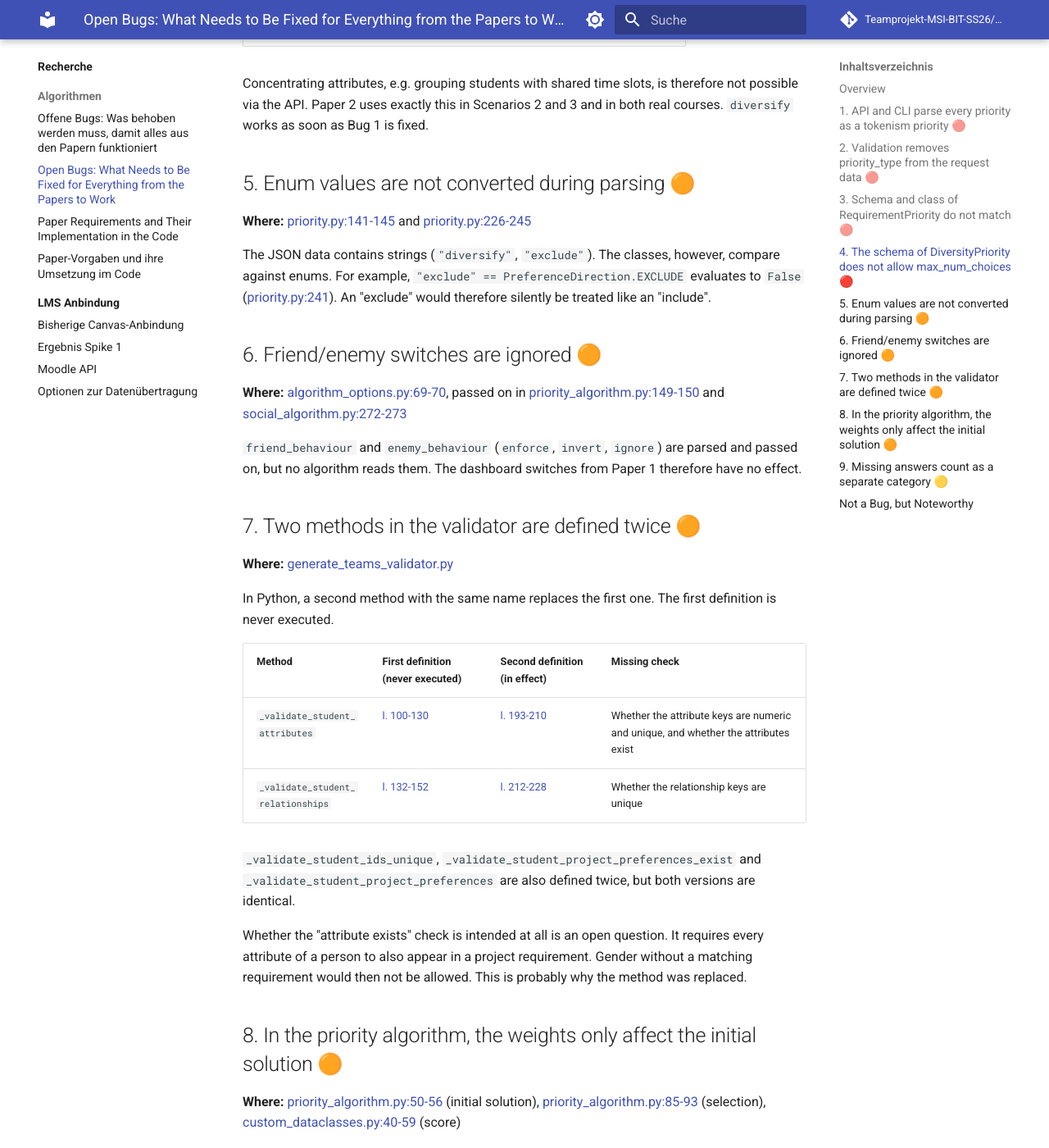
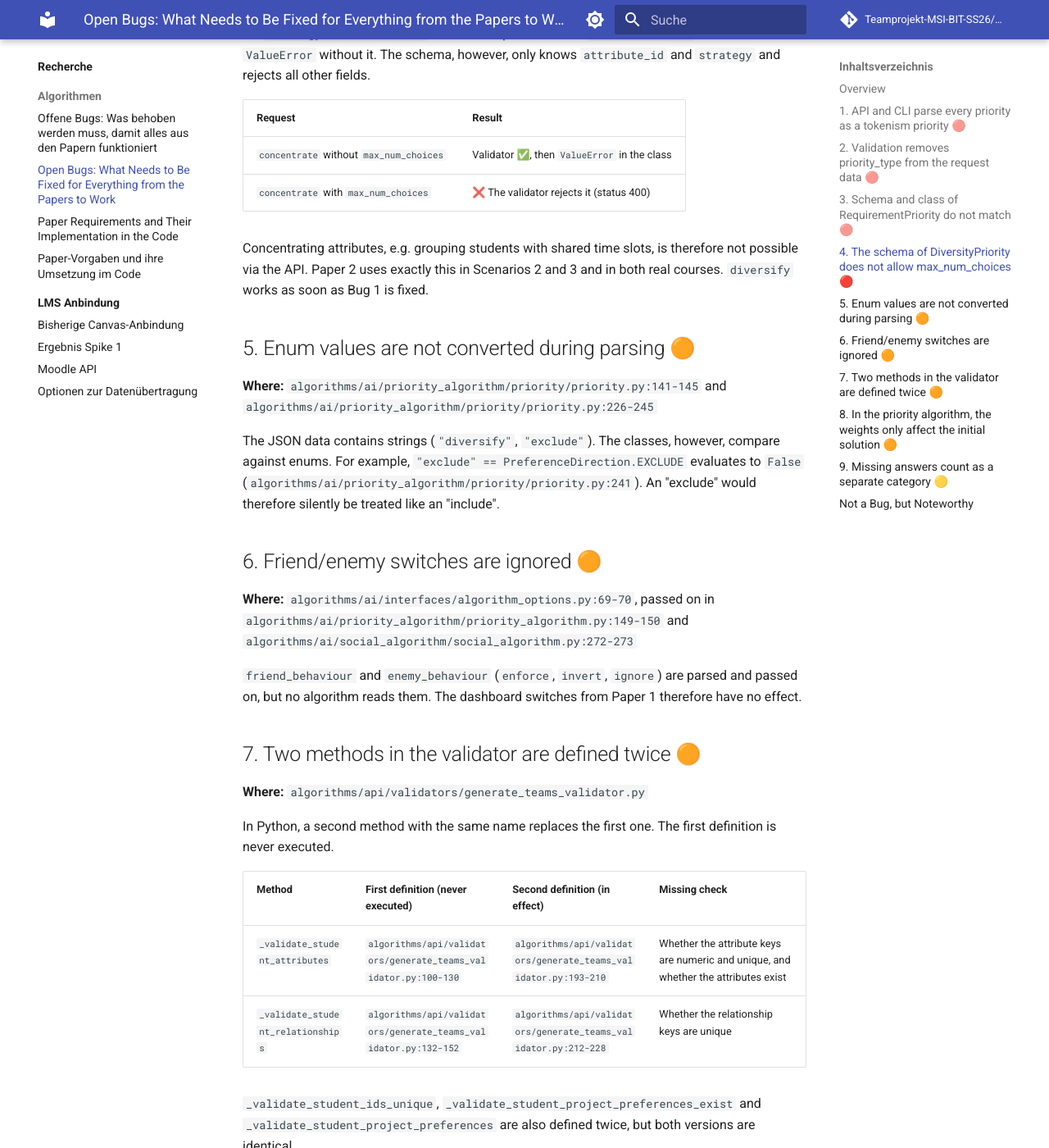
Before and after one commit to Teamprojekt-MSI-BIT-SS26/documentation, an MkDocs documentation site: the page built from docs/recherche/Algorithmen/BUGS_EN.md, in a window 1280 px wide and 1400 px high, scrolled down 3268 px. Shown: the whole window at 82% size. Built offline with MkDocs 1.6.1 and Material for MkDocs 9.7.7, drawn with Linux system fonts in a browser that asks for light colours; comment, search, counter and statistics services are not loaded; some of the changed text lies outside the part shown.

Commit message:
Remove false relative links

```diff
--- a/docs/recherche/Algorithmen/BUGS_EN.md
+++ b/docs/recherche/Algorithmen/BUGS_EN.md
@@ -1,4 +1,7 @@
 # Open Bugs: What Needs to Be Fixed for Everything from the Papers to Work
+
+!!! note "Code references"
+    Paths such as `algorithms/ai/priority_algorithm/scoring.py:38-50` refer to the **Teamable-Analytics/algorithms** repository (snapshot: commit `e731bd7`).
 
 Found by reading the code, not by running it. As of: 2026-10-20.
 Which paper requirement is affected in each case is listed in [PAPER_UMSETZUNG.md](PAPER_UMSETZUNG.md).
@@ -25,7 +28,7 @@ Bugs 1 to 5 concern the same topic (parsing priorities) and should be fixed toge
 
 ## 1. API and CLI parse every priority as a tokenism priority 🔴
 
-**Where:** [algorithm_options.py:166-175](algorithms/ai/interfaces/algorithm_options.py#L166-L175)
+**Where:** `algorithms/ai/interfaces/algorithm_options.py:166-175`
 
 `PriorityAlgorithmOptions.parse_json` creates a `TokenizationPriority` object for every priority, regardless of which `priority_type` was sent.
 
@@ -35,23 +38,23 @@ Bugs 1 to 5 concern the same topic (parsing priorities) and should be fixed toge
 | `diversity` | `direction` missing → `TokenizationConstraintDirection(None)` → `ValueError` |
 | `project_requirement`, `project_preference`, `social_preference` | `strategy` missing → `DiversifyType(None)` → `ValueError` |
 
-Via the API, this results in status 500. The CLI ([runs/cli.py:52](runs/cli.py#L52)) is affected as well, because it calls the same method.
+Via the API, this results in status 500. The CLI (`runs/cli.py:52`) is affected as well, because it calls the same method.
 
 ## 2. Validation removes `priority_type` from the request data 🔴
 
-**Where:** [algorithm_options.py:224](algorithms/ai/interfaces/algorithm_options.py#L224)
+**Where:** `algorithms/ai/interfaces/algorithm_options.py:224`
 
-`validate_priority` calls `priority_data.pop("priority_type")` and thereby modifies the original dict. The data loader only makes a shallow copy of the data ([generate_teams_data_loader.py:42](algorithms/api/utils/generate_teams_data_loader.py#L42)), so the priority dicts are the same objects.
+`validate_priority` calls `priority_data.pop("priority_type")` and thereby modifies the original dict. The data loader only makes a shallow copy of the data (`algorithms/api/utils/generate_teams_data_loader.py:42`), so the priority dicts are the same objects.
 
 **Relation to Bug 1:** At the moment this is barely noticeable, because `parse_json` ignores the type anyway. But if only Bug 1 is fixed, `parse_json` no longer finds a `priority_type` and fails for **every** priority, including `tokenization`. Both bugs therefore have to be fixed together.
 
-**Consequence already visible today:** The API only logs the request after parsing ([generate_teams.py:30-37](algorithms/api/views/generate_teams.py#L30-L37)), using the same dict objects. As a result, `priority_type` is missing from every priority in the stored logs.
+**Consequence already visible today:** The API only logs the request after parsing (`algorithms/api/views/generate_teams.py:30-37`), using the same dict objects. As a result, `priority_type` is missing from every priority in the stored logs.
 
 The CLI is not affected, because it does not call the validator.
 
 ## 3. Schema and class of `RequirementPriority` do not match 🔴
 
-**Where:** [priority.py:197-222](algorithms/ai/priority_algorithm/priority/priority.py#L197-L222)
+**Where:** `algorithms/ai/priority_algorithm/priority/priority.py:197-222`
 
 The schema requires a **mandatory field** `criteria`, but the class has no fields and only the empty constructor `RequirementPriority()`:
 
@@ -62,13 +65,13 @@ The schema requires a **mandatory field** `criteria`, but the class has no field
 
 No request satisfies both places at the same time. At the moment, Bug 1 hides this problem.
 
-**In addition, `criteria` cannot be set per requirement via the API either:** `ProjectRequirement` does have a `criteria` field ([project/dataclass.py:19](algorithms/dataclasses/project/dataclass.py#L19)). However, the requirement schema in the validator only knows `attribute`, `operator` and `value` ([generate_teams_validator.py:281-289](algorithms/api/validators/generate_teams_validator.py#L281-L289)), and the serializer also only reads these three fields ([project/serializer.py:22-26](algorithms/dataclasses/project/serializer.py#L22-L26)).
+**In addition, `criteria` cannot be set per requirement via the API either:** `ProjectRequirement` does have a `criteria` field (`algorithms/dataclasses/project/dataclass.py:19`). However, the requirement schema in the validator only knows `attribute`, `operator` and `value` (`algorithms/api/validators/generate_teams_validator.py:281-289`), and the serializer also only reads these three fields (`algorithms/dataclasses/project/serializer.py:22-26`).
 
 Via the API, `someone_meets_requirement` (one person in the team is enough) therefore always applies. This is sufficient for the paper results, because *Project Coverage* in Paper 2 uses exactly this rule. The variants "everyone" (`everyone_meets_requirement`) and "n members" (`some_number_of_members_meet_requirement`), however, cannot be reached.
 
 ## 4. The schema of `DiversityPriority` does not allow `max_num_choices` 🔴
 
-**Where:** schema in [priority.py:186-194](algorithms/ai/priority_algorithm/priority/priority.py#L186-L194), check in [priority.py:147-152](algorithms/ai/priority_algorithm/priority/priority.py#L147-L152)
+**Where:** schema in `algorithms/ai/priority_algorithm/priority/priority.py:186-194`, check in `algorithms/ai/priority_algorithm/priority/priority.py:147-152`
 
 For `strategy: "concentrate"`, the class requires the field `max_num_choices` and fails with a `ValueError` without it. The schema, however, only knows `attribute_id` and `strategy` and rejects all other fields.
 
@@ -81,26 +84,26 @@ Concentrating attributes, e.g. grouping students with shared time slots, is ther
 
 ## 5. Enum values are not converted during parsing 🟠
 
-**Where:** [priority.py:141-145](algorithms/ai/priority_algorithm/priority/priority.py#L141-L145) and [priority.py:226-245](algorithms/ai/priority_algorithm/priority/priority.py#L226-L245)
+**Where:** `algorithms/ai/priority_algorithm/priority/priority.py:141-145` and `algorithms/ai/priority_algorithm/priority/priority.py:226-245`
 
-The JSON data contains strings (`"diversify"`, `"exclude"`). The classes, however, compare against enums. For example, `"exclude" == PreferenceDirection.EXCLUDE` evaluates to `False` ([priority.py:241](algorithms/ai/priority_algorithm/priority/priority.py#L241)). An "exclude" would therefore silently be treated like an "include".
+The JSON data contains strings (`"diversify"`, `"exclude"`). The classes, however, compare against enums. For example, `"exclude" == PreferenceDirection.EXCLUDE` evaluates to `False` (`algorithms/ai/priority_algorithm/priority/priority.py:241`). An "exclude" would therefore silently be treated like an "include".
 
 ## 6. Friend/enemy switches are ignored 🟠
 
-**Where:** [algorithm_options.py:69-70](algorithms/ai/interfaces/algorithm_options.py#L69-L70), passed on in [priority_algorithm.py:149-150](algorithms/ai/priority_algorithm/priority_algorithm.py#L149-L150) and [social_algorithm.py:272-273](algorithms/ai/social_algorithm/social_algorithm.py#L272-L273)
+**Where:** `algorithms/ai/interfaces/algorithm_options.py:69-70`, passed on in `algorithms/ai/priority_algorithm/priority_algorithm.py:149-150` and `algorithms/ai/social_algorithm/social_algorithm.py:272-273`
 
 `friend_behaviour` and `enemy_behaviour` (`enforce`, `invert`, `ignore`) are parsed and passed on, but no algorithm reads them. The dashboard switches from Paper 1 therefore have no effect.
 
 ## 7. Two methods in the validator are defined twice 🟠
 
-**Where:** [generate_teams_validator.py](algorithms/api/validators/generate_teams_validator.py)
+**Where:** `algorithms/api/validators/generate_teams_validator.py`
 
 In Python, a second method with the same name replaces the first one. The first definition is never executed.
 
 | Method | First definition (never executed) | Second definition (in effect) | Missing check |
 |---|---|---|---|
-| `_validate_student_attributes` | [l. 100-130](algorithms/api/validators/generate_teams_validator.py#L100-L130) | [l. 193-210](algorithms/api/validators/generate_teams_validator.py#L193-L210) | Whether the attribute keys are numeric and unique, and whether the attributes exist |
-| `_validate_student_relationships` | [l. 132-152](algorithms/api/validators/generate_teams_validator.py#L132-L152) | [l. 212-228](algorithms/api/validators/generate_teams_validator.py#L212-L228) | Whether the relationship keys are unique |
+| `_validate_student_attributes` | `algorithms/api/validators/generate_teams_validator.py:100-130` | `algorithms/api/validators/generate_teams_validator.py:193-210` | Whether the attribute keys are numeric and unique, and whether the attributes exist |
+| `_validate_student_relationships` | `algorithms/api/validators/generate_teams_validator.py:132-152` | `algorithms/api/validators/generate_teams_validator.py:212-228` | Whether the relationship keys are unique |
 
 `_validate_student_ids_unique`, `_validate_student_project_preferences_exist` and `_validate_student_project_preferences` are also defined twice, but both versions are identical.
 
@@ -108,7 +111,7 @@ Whether the "attribute exists" check is intended at all is an open question. It
 
 ## 8. In the priority algorithm, the weights only affect the initial solution 🟠
 
-**Where:** [priority_algorithm.py:50-56](algorithms/ai/priority_algorithm/priority_algorithm.py#L50-L56) (initial solution), [priority_algorithm.py:85-93](algorithms/ai/priority_algorithm/priority_algorithm.py#L85-L93) (selection), [custom_dataclasses.py:40-59](algorithms/ai/priority_algorithm/custom_dataclasses.py#L40-L59) (score)
+**Where:** `algorithms/ai/priority_algorithm/priority_algorithm.py:50-56` (initial solution), `algorithms/ai/priority_algorithm/priority_algorithm.py:85-93` (selection), `algorithms/ai/priority_algorithm/custom_dataclasses.py:40-59` (score)
 
 `PriorityAlgorithmOptions` inherits all options from `WeightAlgorithmOptions`, e.g. `preference_weight`. These weights, however, are only used once, to create the initial solution with the weight algorithm. During hill climbing, **only** the `priorities` count.
 
@@ -119,7 +122,7 @@ This is derived from the code and has not yet been confirmed by a test run.
 
 ## 9. Missing answers count as a separate category 🟡
 
-**Where:** [diversity_utility.py:45](algorithms/ai/weight_algorithm/utility/diversity_utility.py#L45) (intended according to a comment in the code)
+**Where:** `algorithms/ai/weight_algorithm/utility/diversity_utility.py:45` (intended according to a comment in the code)
 
 Students without an answer (`-1`) are counted like a separate attribute value. This makes teams appear more diverse than they are.
 
@@ -127,6 +130,6 @@ Students without an answer (`-1`) are counted like a separate attribute value. T
 
 ## Not a Bug, but Noteworthy
 
-- **Robinhood mutation** ([robinhood.py:117-151](algorithms/ai/priority_algorithm/mutations/robinhood.py#L117-L151)): If it finds no improvement, it returns the last state it tried instead of the original state. This does not make the result worse, because the best team set is kept anyway. It does cost computing time, though. This mutation is not in the paper and is not active by default.
-- **Score cache** ([custom_dataclasses.py:43](algorithms/ai/priority_algorithm/custom_dataclasses.py#L43)): `if self.score:` treats a computed score of 0 as "not yet computed". A score of 0 is therefore recomputed every time. The result stays correct; it only costs computing time.
+- **Robinhood mutation** (`algorithms/ai/priority_algorithm/mutations/robinhood.py:117-151`): If it finds no improvement, it returns the last state it tried instead of the original state. This does not make the result worse, because the best team set is kept anyway. It does cost computing time, though. This mutation is not in the paper and is not active by default.
+- **Score cache** (`algorithms/ai/priority_algorithm/custom_dataclasses.py:43`): `if self.score:` treats a computed score of 0 as "not yet computed". A score of 0 is therefore recomputed every time. The result stays correct; it only costs computing time.
 - **No tests:** There are no tests for `parse_json` and `validate_priority`.
```
Also changed, not shown: docs/recherche/Algorithmen/BUGS.md (+21 -18 lines), docs/recherche/Algorithmen/PAPER_IMPLEMENTATION.md (+36 -33 lines), docs/recherche/Algorithmen/PAPER_UMSETZUNG.md (+34 -31 lines), docs/recherche/index.md (+1 -2 lines).
